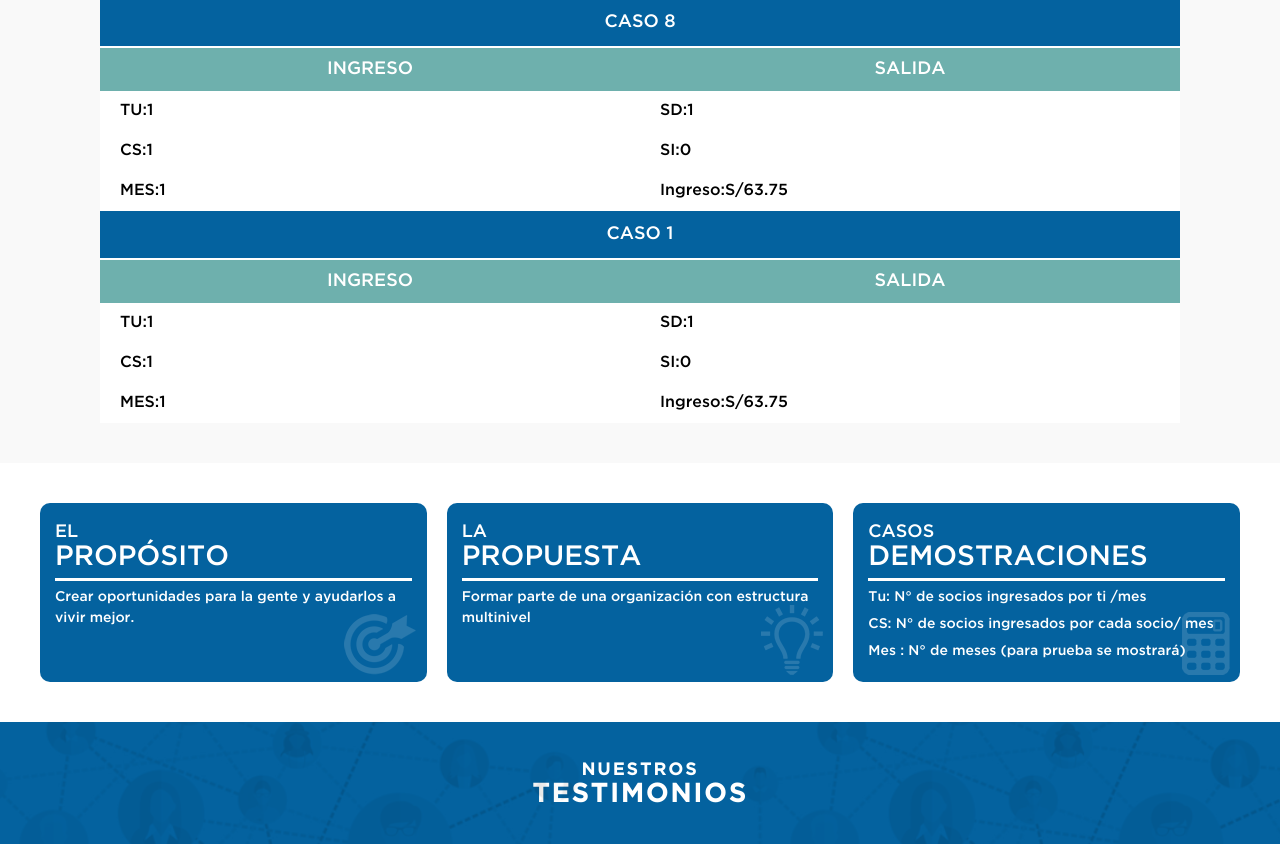
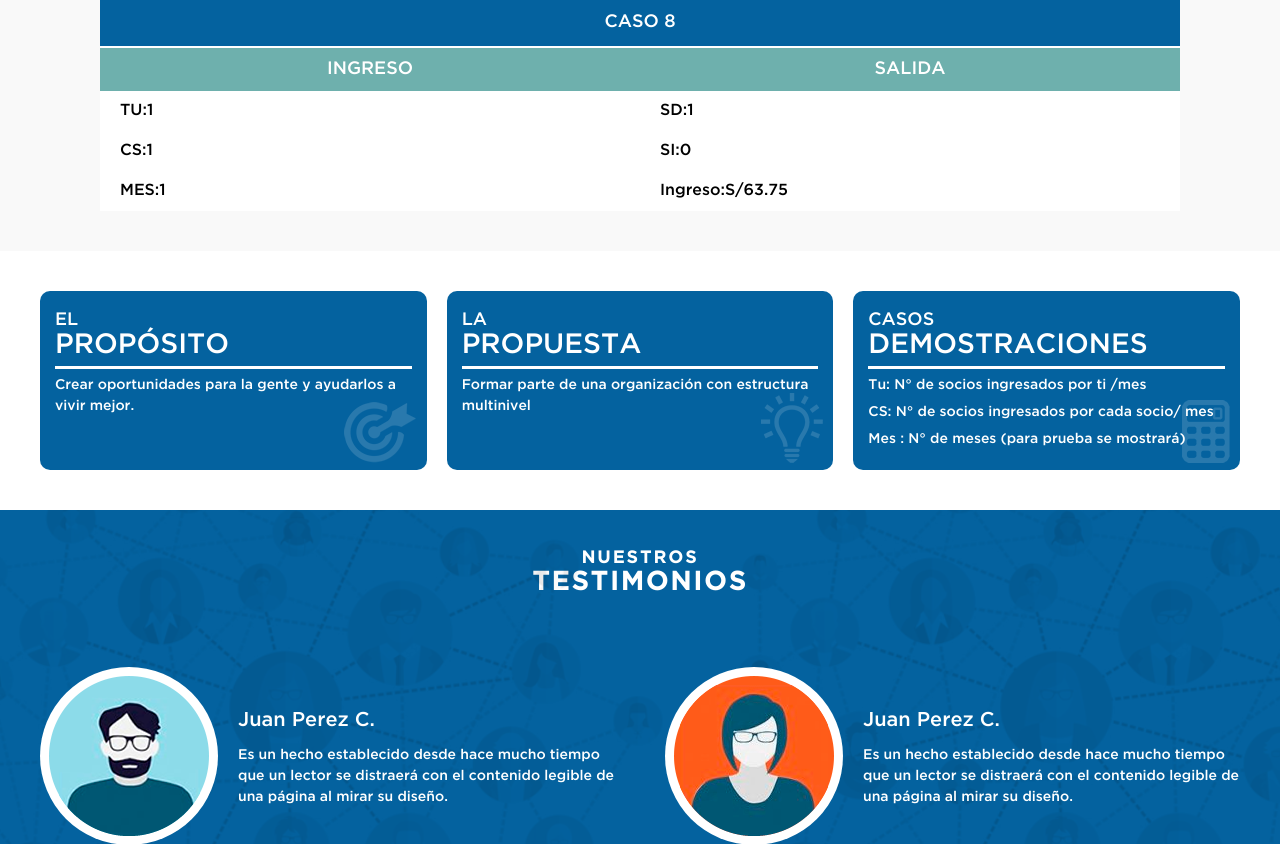
Before and after one commit to andymar1972/serviciosprovida, a PHP site: page /demostraciones.php in a window 1280 px wide. Shown: the part 2142-2986 px from the top of the page. Run offline with PHP 8.4, Linux system fonts and the light colour scheme; some libraries are stand-ins or nearby versions.

Commit message:
caso 1 al final eliminado

```diff
--- a/public/demostraciones.php
+++ b/public/demostraciones.php
@@ -172,23 +172,6 @@
               </div>
             </div>
           </div>
-          <div class="demostraciones__item">
-            <p class="demostraciones__item__title">CASO 1</p>
-            <div class="demostraciones__centrar centrar">
-              <div class="demostraciones__item__data">
-                <p class="demostraciones__item__subtitle">INGRESO</p>
-                <p>TU:1</p>
-                <p>CS:1</p>
-                <p>MES:1</p>
-              </div>
-              <div class="demostraciones__item__data">
-                <p class="demostraciones__item__subtitle">SALIDA</p>
-                <p>SD:1</p>
-                <p>SI:0</p>
-                <p>Ingreso:S/63.75</p>
-              </div>
-            </div>
-          </div>
         </div>
       </div>
     </section>
```
